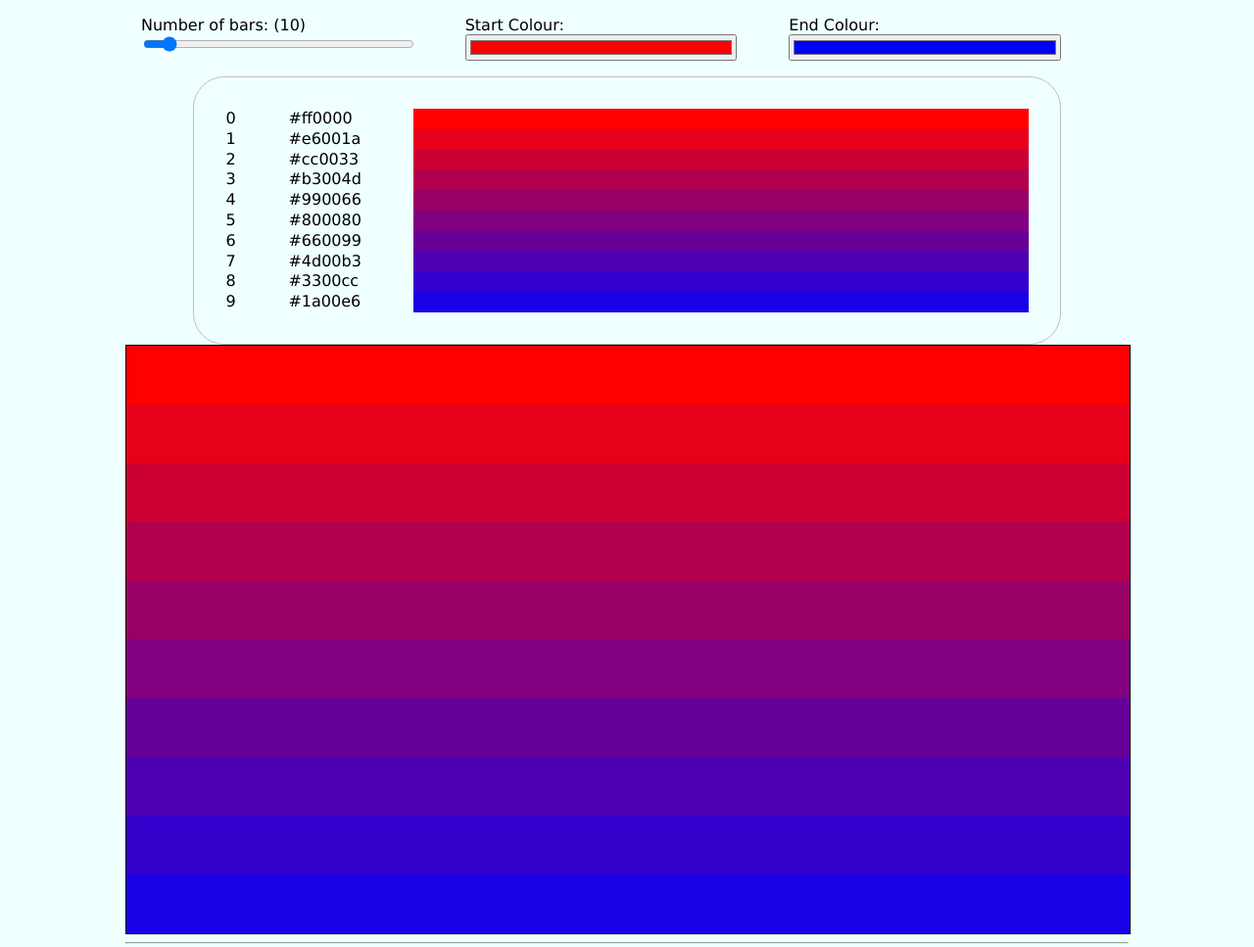
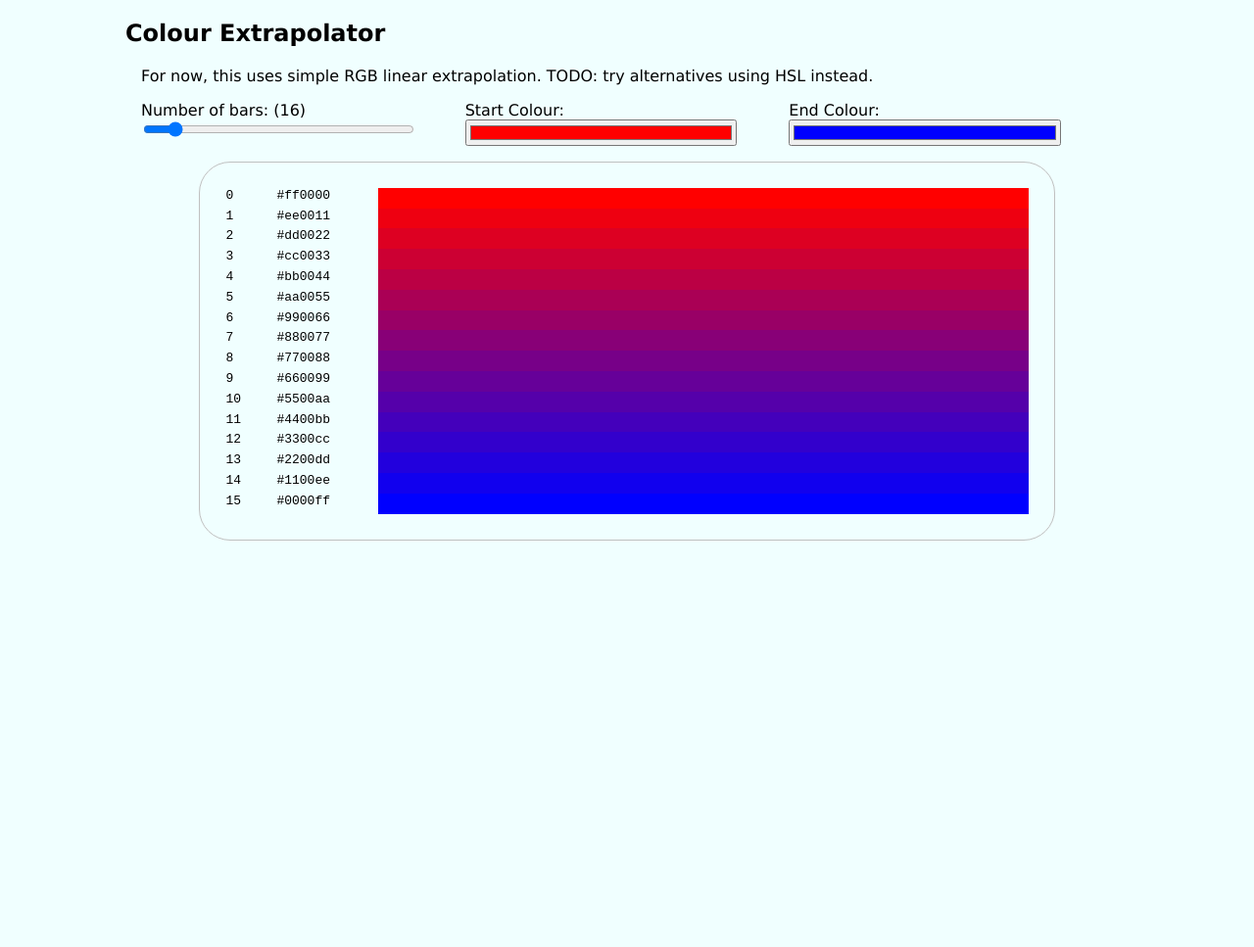
Before and after one commit to trevithj/tools, a website with bundled scripts: page docs/colourBars/index.html in a window 1280 px wide. Shown: the top 967 px of the page at 98% size. After the commit the page ends 800 px from the top, so only its background shows below. Built offline with nearby package versions, Linux system fonts and the light colour scheme.

Commit message:
Tidied this version. Better input handling.

```diff
--- a/docs/colourBars/index.html
+++ b/docs/colourBars/index.html
@@ -11,11 +11,13 @@
 
 <body>
     <main>
+        <h2>Colour Extrapolator</h2>
+        <p>For now, this uses simple RGB linear extrapolation. TODO: try alternatives using HSL instead.</p>
         <div class="controls">
             <div class="control">
                 <label for="bar-count">Number of bars:</label>
                 (<span class="count">-</span>)
-                <input type="range" max="60" min="6" name="bar-count" value="10"/>
+                <input type="range" max="128" min="4" name="bar-count" value="16"/>
             </div>
             <div class="control">
                 <label for="start-colr">Start Colour:</label>
@@ -27,15 +29,7 @@
             </div>
         </div>
         <div class="output">
-
         </div>
-        <div class="color-bar"></div>
-        <hr />
-        <svg viewBox="0 0 100 100">
-            <rect x="0" y="0" width="100" height="11" fill="#ff0000" />
-            <rect x="0" y="10" width="100" height="11" fill="#fd0000" />
-            <rect x="0" y="20" width="100" height="11" fill="#eb0000" />
-        </svg>
     </main>
 </body>
 <script src="main.js" type="module"></script>
--- a/docs/colourBars/main.js
+++ b/docs/colourBars/main.js
@@ -1,4 +1,4 @@
-import {extrapolateRGB, hex2RGB, RGB2Hex} from "./utils.js";
+import {extrapolateColrCodes} from "./utils.js";
 
 const controls = document.querySelector(".controls");
 const barCountInput = controls.querySelector("input[name='bar-count']");
@@ -7,28 +7,11 @@ const updateCount = () => {
     controls.querySelector("span.count").innerText = barCountInput.value;
 }
 updateCount();
-barCountInput.addEventListener("change", updateCount);
+barCountInput.addEventListener("input", updateCount);
 
 function renderBar(hex) {
-    const style = `background: linear-gradient( to bottom, ${hex} 0%, ${hex} 100% );`;
+    const style = `background-color: ${hex};`;
     return `<div class="bar" style="${style}"></div>`;
-    // return `<svg viewBox="0 0 100 10"><rect x="0" y="0" width="100" height="10" fill=${hex} /></svg>`;
-    // return `<div class="bar">${img}</div>`;
-}
-
-function renderBar2(colrCodes) {
-    const len = colrCodes.length;
-    const percentInc = 100 / len;
-    const gradientBars = colrCodes.map((hex, i) => {
-        const percent1 = Math.round(10 * i * percentInc) / 10;
-        const percent2 = Math.round(10 * (i+1) * percentInc) / 10;
-        return `${hex} ${percent1}%,${hex} ${percent2}%`;
-    });
-
-    const backgroundStyle = `linear-gradient( to bottom, ${gradientBars.join(",")})`;
-    const test = document.querySelector("div.color-bar");
-    test.style.background = backgroundStyle;
-    console.log(backgroundStyle);
 }
 
 const output = document.querySelector("div.output");
@@ -40,17 +23,12 @@ function renderOutput() {
     const colr1 = startColrInput.value;
     const colr2 = endColrInput.value;
 
-    const colrCodes = Array.from({ length: barCount}, (_, i) => {
-        const factor = i / barCount;
-        const rgb = extrapolateRGB(hex2RGB(colr1), hex2RGB(colr2), factor);
-        return RGB2Hex(rgb);
-    });
+    const colrCodes = extrapolateColrCodes(colr1, colr2, barCount);
     const data = colrCodes.map((hex, i) => {
         return `<div>${i}</div><div>${hex}</div>${renderBar(hex)}`;
     });
     output.innerHTML = data.join("");
-    renderBar2(colrCodes);
 }
-controls.querySelectorAll("input").forEach(el => el.addEventListener("change", renderOutput));
+controls.querySelectorAll("input").forEach(el => el.addEventListener("input", renderOutput));
 
 renderOutput();
--- a/docs/colourBars/style.css
+++ b/docs/colourBars/style.css
@@ -15,6 +15,7 @@
     width: 80%;
     display: grid;
     grid-template-columns: 4em 8em auto;
+    font-family: monospace;
 }
 
 .bar {
@@ -24,10 +25,3 @@
     padding: 0;
     overflow: hidden;
 }
-
-.color-bar {
-    width: 100%;
-    height: 600px;
-    border: solid thin black;
-  }
-}
--- a/docs/colourBars/utils.js
+++ b/docs/colourBars/utils.js
@@ -37,6 +37,18 @@ export function extrapolateRGB(rgb1, rgb2, factor = 0.5) {
         extrapolate(rgb1[2], rgb2[2], factor),
     ];
 }
+
+export function extrapolateColrCodes(colr1, colr2, barCount) {
+    const length = barCount -1;
+    const colrCodes = Array.from({ length}, (_, i) => {
+        const factor = i / length;
+        const rgb = extrapolateRGB(hex2RGB(colr1), hex2RGB(colr2), factor);
+        return RGB2Hex(rgb);
+    });
+    colrCodes.push(colr2.toLowerCase());
+    return colrCodes;
+}
+
 /*
 Notes: setting element style is a matter of using the right setter on the `element.style` property. Eg: `element.style.backgroundColor = "red"`.
 
```
Also changed, not shown: docs/colourBars/NOTES.md (+9 -0 lines), docs/index.html (+3 -0 lines), test/colourBars/utils.spec.js (+18 -0 lines).
